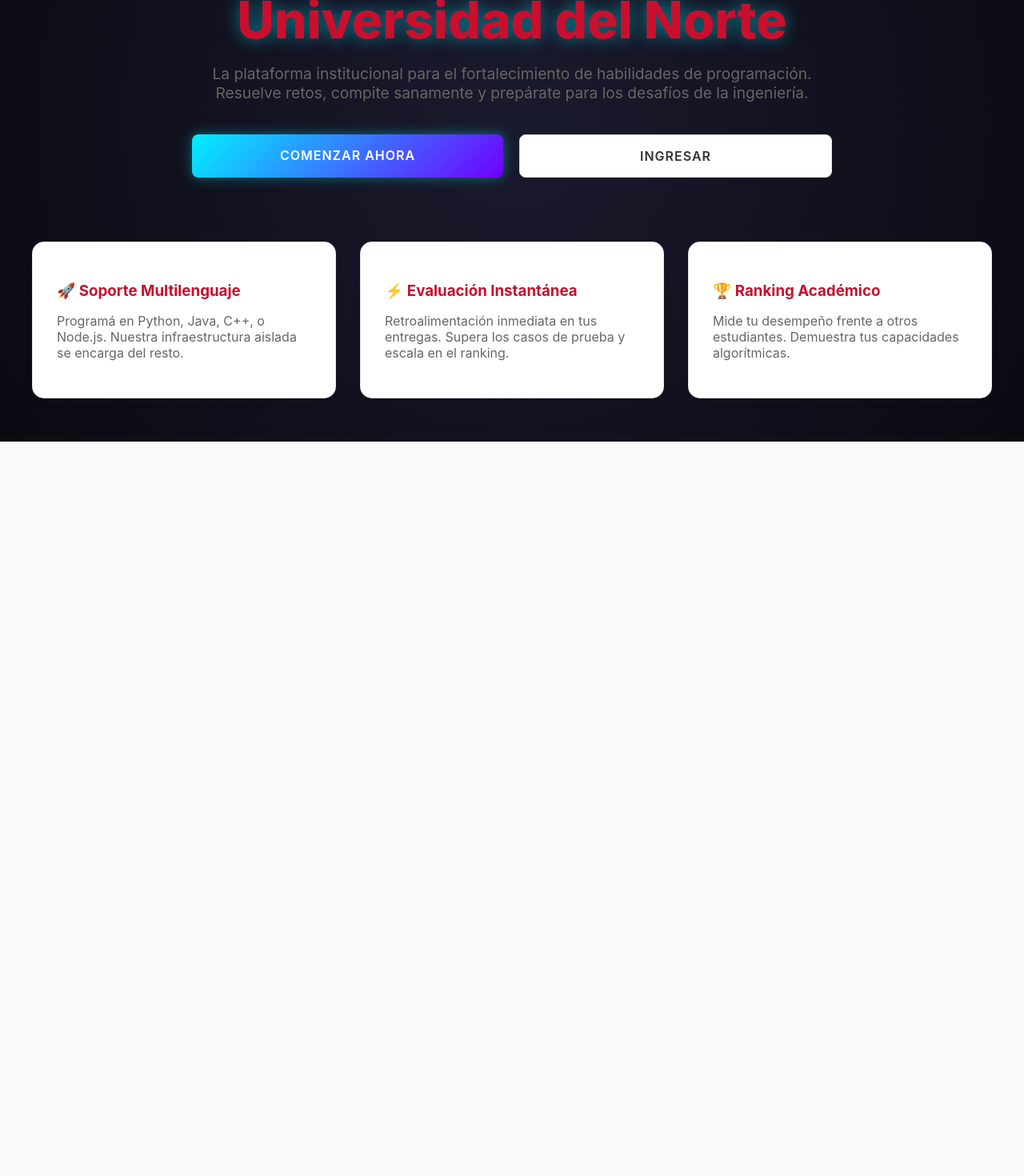
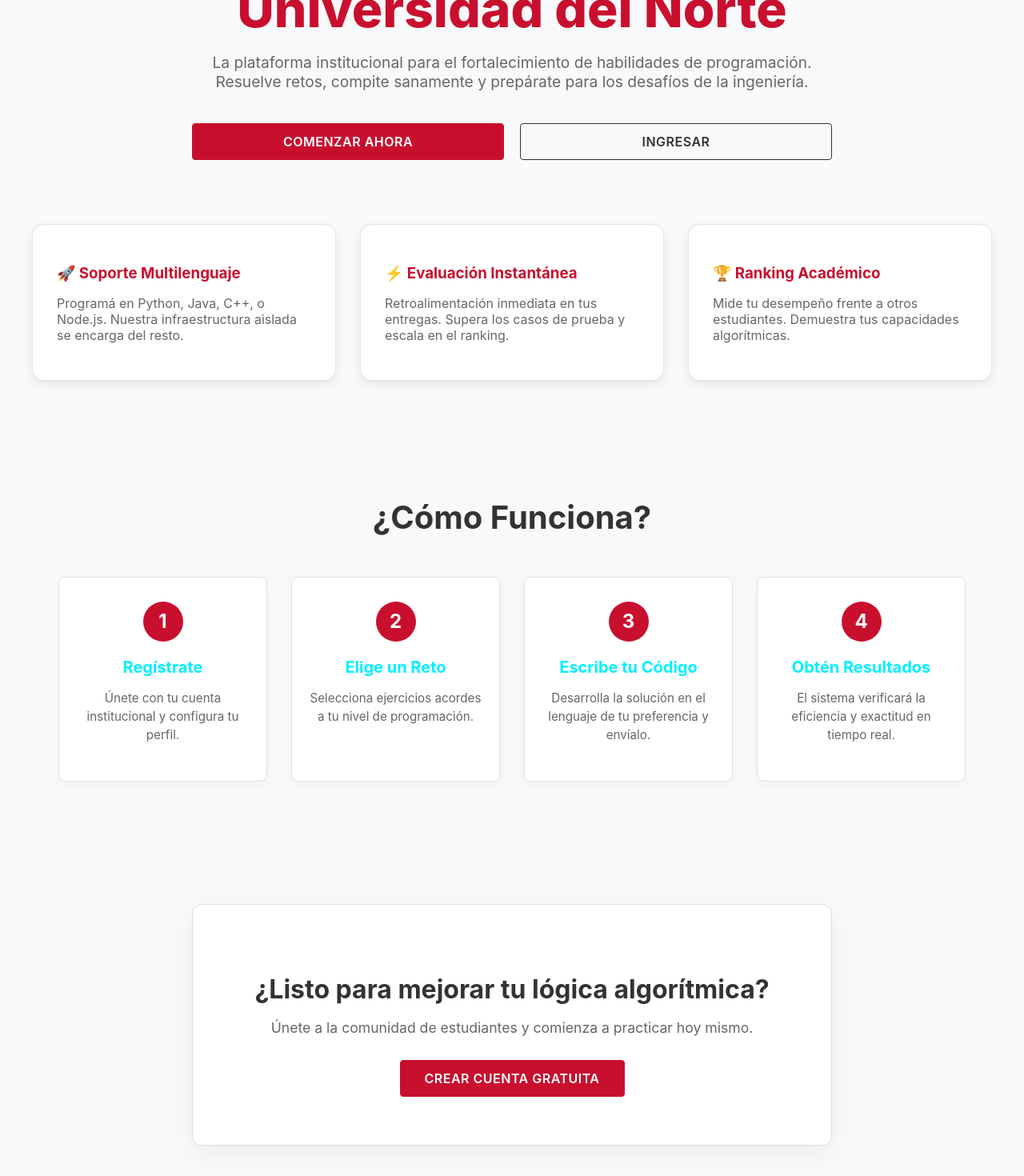
Before and after one commit to openlabun/CODER, a React (Vite) app in the folder apps/web/: page / in a window 1280 px wide. Shown: the part 310-1780 px from the top of the page at 80% size. Before the commit the page ends 862 px from the top, so only its background shows below. Built offline with nearby package versions, Linux system fonts and the light colour scheme; no server answers.

Commit message:
cambios en la parte visual, se tradujo al español la aplicacion y se colocaron colores y formas mas acorde a la universidad y el entorno academico

```diff
--- a/apps/web/src/components/Sidebar.css
+++ b/apps/web/src/components/Sidebar.css
@@ -34,10 +34,7 @@
     opacity: 0.8;
 }
 
-.neon-text {
-    color: var(--primary-color);
-    text-shadow: 0 0 5px var(--primary-color);
-}
+
 
 .sidebar-nav {
     flex: 1;
@@ -66,17 +63,15 @@
 
 .sidebar-nav a:hover,
 .sidebar-nav a.active {
-    background: rgba(0, 240, 255, 0.05);
+    background: rgba(200, 16, 46, 0.05); /* very light primary */
     color: var(--primary-color);
     border-left-color: var(--primary-color);
-    text-shadow: 0 0 8px rgba(0, 240, 255, 0.4);
 }
 
 .sidebar-footer {
     padding: 16px;
     border-top: var(--glass-border);
-    background: linear-gradient(135deg, rgba(0, 240, 255, 0.05), rgba(138, 43, 226, 0.05));
-    backdrop-filter: blur(10px);
+    background: var(--surface-color);
 }
 
 .user-profile {
@@ -101,7 +96,7 @@
     width: 42px;
     height: 42px;
     border-radius: 50%;
-    background: linear-gradient(135deg, var(--primary-color), var(--secondary-color));
+    background-color: var(--primary-color);
     display: flex;
     align-items: center;
     justify-content: center;
@@ -109,7 +104,6 @@
     font-size: 1.2rem;
     color: white;
     flex-shrink: 0;
-    box-shadow: 0 0 15px rgba(0, 240, 255, 0.3);
 }
 
 .user-details {
--- a/apps/web/src/index.css
+++ b/apps/web/src/index.css
@@ -17,6 +17,12 @@
   --glass-bg: rgba(255, 255, 255, 0.95);
   --glass-border: 1px solid rgba(0, 0, 0, 0.1);
   --shadow-glow: 0 4px 12px rgba(0, 0, 0, 0.08);
+  /* Missing semantic variables */
+  --bg-secondary: var(--surface-color);
+  --text-primary: var(--text-color);
+  --text-secondary: var(--text-muted);
+  --accent-primary: var(--primary-color);
+  --error: var(--error-color);
 }
 
 body {
@@ -33,7 +39,7 @@ body {
 }
 
 a {
-  color: var(--accent-primary);
+  color: var(--primary-color);
   text-decoration: none;
 }
 
--- a/apps/web/src/pages/Dashboard.css
+++ b/apps/web/src/pages/Dashboard.css
@@ -39,7 +39,7 @@
 
 .stat-card:hover {
     transform: translateY(-3px);
-    box-shadow: 0 5px 15px rgba(0, 240, 255, 0.1);
+    box-shadow: 0 5px 15px rgba(0, 0, 0, 0.05);
 }
 
 .stat-icon {
@@ -58,7 +58,6 @@
     font-size: 2rem;
     font-weight: 800;
     color: var(--primary-color);
-    text-shadow: 0 0 10px rgba(0, 240, 255, 0.3);
 }
 
 .dashboard-content {
@@ -93,7 +92,7 @@
 .action-card:hover {
     transform: translateY(-5px);
     border-color: var(--primary-color);
-    box-shadow: 0 5px 20px rgba(0, 240, 255, 0.2);
+    box-shadow: 0 5px 20px rgba(200, 16, 46, 0.15); /* subtle primary color shadow */
 }
 
 .action-icon {
@@ -169,19 +168,25 @@
 }
 
 .btn-primary {
-    display: inline-block;
+    display: inline-flex;
     padding: 12px 30px;
     background: var(--primary-color);
-    color: #000;
+    color: white;
+    border: 1px solid var(--primary-color);
     text-decoration: none;
-    border-radius: 8px;
-    font-weight: bold;
-    transition: all 0.3s ease;
+    border-radius: 4px;
+    font-weight: 600;
+    transition: all 0.2s ease;
+    text-transform: uppercase;
+    letter-spacing: 0.5px;
+    align-items: center;
+    justify-content: center;
 }
 
 .btn-primary:hover {
-    transform: scale(1.05);
-    box-shadow: 0 0 20px rgba(0, 240, 255, 0.4);
+    background: #a00d24; /* Darker red */
+    transform: translateY(-2px);
+    box-shadow: 0 4px 12px rgba(0, 0, 0, 0.1);
 }
 
 @media (max-width: 768px) {
--- a/apps/web/src/pages/Home.css
+++ b/apps/web/src/pages/Home.css
@@ -5,7 +5,7 @@
     justify-content: center;
     align-items: center;
     padding: 40px;
-    background: radial-gradient(circle at center, #1a1a2e 0%, #0a0a12 100%);
+    background-color: var(--background-color);
 }
 
 .hero-section {
@@ -19,13 +19,10 @@
     font-weight: 800;
     margin-bottom: 20px;
     line-height: 1.1;
-    color: white;
+    color: var(--text-color);
 }
 
-.neon-text {
-    color: var(--primary-color);
-    text-shadow: 0 0 20px rgba(0, 240, 255, 0.5);
-}
+
 
 .hero-subtitle {
     font-size: 1.2rem;
@@ -33,43 +30,49 @@
     margin-bottom: 40px;
 }
 
-.hero-actions {
+.home-container .hero-actions {
     display: flex;
     gap: 20px;
     justify-content: center;
 }
 
-.btn {
+.home-container .btn {
     padding: 12px 30px;
-    border-radius: 50px;
+    border-radius: 4px;
     text-decoration: none;
-    font-weight: bold;
-    transition: all 0.3s ease;
+    font-weight: 600;
+    transition: all 0.2s ease;
     text-transform: uppercase;
-    letter-spacing: 1px;
+    letter-spacing: 0.5px;
+    display: inline-flex;
+    align-items: center;
+    justify-content: center;
+    text-align: center;
 }
 
-.btn-primary {
+.home-container .btn-primary {
     background: var(--primary-color);
-    color: #000;
-    box-shadow: 0 0 15px rgba(0, 240, 255, 0.4);
+    color: white;
+    border: 1px solid var(--primary-color);
 }
 
-.btn-primary:hover {
+.home-container .btn-primary:hover {
+    background: #a00d24; /* Darker red */
     transform: translateY(-2px);
-    box-shadow: 0 0 25px rgba(0, 240, 255, 0.6);
+    box-shadow: var(--shadow-glow);
 }
 
-.btn-secondary {
+.home-container .btn-secondary {
     background: transparent;
-    border: 1px solid var(--secondary-color);
-    color: var(--secondary-color);
+    border: 1px solid var(--text-color);
+    color: var(--text-color);
 }
 
-.btn-secondary:hover {
-    background: var(--secondary-color);
+.home-container .btn-secondary:hover {
+    background: var(--text-color);
     color: white;
-    box-shadow: 0 0 15px rgba(112, 0, 255, 0.4);
+    transform: translateY(-2px);
+    box-shadow: var(--shadow-glow);
 }
 
 .features-grid {
@@ -101,3 +104,89 @@
 .feature-card p {
     color: var(--text-muted);
 }
+
+/* New Info Section Styles */
+.info-section {
+    width: 100%;
+    max-width: 1200px;
+    margin: 80px 0;
+    text-align: center;
+}
+
+.section-title {
+    font-size: 2.5rem;
+    color: var(--text-color);
+    margin-bottom: 50px;
+    font-weight: 700;
+}
+
+.steps-container {
+    display: grid;
+    grid-template-columns: repeat(auto-fit, minmax(250px, 1fr));
+    gap: 30px;
+}
+
+.step-box {
+    background: var(--surface-color);
+    padding: 30px 20px;
+    border-radius: 8px;
+    border: 1px solid var(--border-color);
+    box-shadow: 0 4px 15px rgba(0,0,0,0.03);
+    position: relative;
+    transition: transform 0.3s ease;
+}
+
+.step-box:hover {
+    transform: translateY(-5px);
+    box-shadow: 0 8px 25px rgba(200, 16, 46, 0.08);
+}
+
+.step-number {
+    background-color: var(--primary-color);
+    color: white;
+    width: 50px;
+    height: 50px;
+    border-radius: 50%;
+    display: flex;
+    justify-content: center;
+    align-items: center;
+    font-size: 1.5rem;
+    font-weight: bold;
+    margin: 0 auto 20px;
+}
+
+.step-box h3 {
+    color: var(--text-color);
+    margin-bottom: 15px;
+}
+
+.step-box p {
+    color: var(--text-muted);
+    font-size: 0.95rem;
+    line-height: 1.5;
+}
+
+/* Call To Action Section */
+.cta-section {
+    width: 100%;
+    max-width: 800px;
+    margin: 40px auto;
+    padding: 60px 40px;
+    background-color: var(--surface-color);
+    border: 1px solid var(--border-color);
+    border-radius: 12px;
+    text-align: center;
+    box-shadow: 0 10px 30px rgba(0,0,0,0.05);
+}
+
+.cta-section h2 {
+    font-size: 2rem;
+    color: var(--text-color);
+    margin-bottom: 15px;
+}
+
+.cta-section p {
+    color: var(--text-muted);
+    font-size: 1.1rem;
+    margin-bottom: 30px;
+}
--- a/apps/web/src/pages/Home.jsx
+++ b/apps/web/src/pages/Home.jsx
@@ -7,15 +7,15 @@ const Home = () => {
             <div className="hero-section">
                 <h1 className="hero-title">
                     Evaluación de Algoritmos <br />
-                    <span className="neon-text" style={{ color: 'var(--primary-color)' }}>Universidad del Norte</span>
+                    <span style={{ color: 'var(--primary-color)' }}>Universidad del Norte</span>
                 </h1>
                 <p className="hero-subtitle">
                     La plataforma institucional para el fortalecimiento de habilidades de programación.
                     Resuelve retos, compite sanamente y prepárate para los desafíos de la ingeniería.
                 </p>
                 <div className="hero-actions">
-                    <Link to="/register" className="btn btn-primary glow-effect">Comenzar Ahora</Link>
-                    <Link to="/login" className="btn btn-secondary" style={{ backgroundColor: 'var(--surface-color)', color: 'var(--text-color)', border: '1px solid var(--border-color)' }}>Ingresar</Link>
+                    <Link to="/register" className="btn btn-primary">Comenzar Ahora</Link>
+                    <Link to="/login" className="btn btn-secondary">Ingresar</Link>
                 </div>
             </div>
 
@@ -33,6 +33,38 @@ const Home = () => {
                     <p>Mide tu desempeño frente a otros estudiantes. Demuestra tus capacidades algorítmicas.</p>
                 </div>
             </div>
+
+            <div className="info-section">
+                <h2 className="section-title">¿Cómo Funciona?</h2>
+                <div className="steps-container">
+                    <div className="step-box">
+                        <div className="step-number">1</div>
+                        <h3>Regístrate</h3>
+                        <p>Únete con tu cuenta institucional y configura tu perfil.</p>
+                    </div>
+                    <div className="step-box">
+                        <div className="step-number">2</div>
+                        <h3>Elige un Reto</h3>
+                        <p>Selecciona ejercicios acordes a tu nivel de programación.</p>
+                    </div>
+                    <div className="step-box">
+                        <div className="step-number">3</div>
+                        <h3>Escribe tu Código</h3>
+                        <p>Desarrolla la solución en el lenguaje de tu preferencia y envíalo.</p>
+                    </div>
+                    <div className="step-box">
+                        <div className="step-number">4</div>
+                        <h3>Obtén Resultados</h3>
+                        <p>El sistema verificará la eficiencia y exactitud en tiempo real.</p>
+                    </div>
+                </div>
+            </div>
+
+            <div className="cta-section">
+                <h2>¿Listo para mejorar tu lógica algorítmica?</h2>
+                <p>Únete a la comunidad de estudiantes y comienza a practicar hoy mismo.</p>
+                <Link to="/register" className="btn btn-primary">Crear Cuenta Gratuita</Link>
+            </div>
         </div>
     );
 };
--- a/apps/web/src/pages/Register.jsx
+++ b/apps/web/src/pages/Register.jsx
@@ -24,14 +24,14 @@ const Register = () => {
     return (
         <div className="auth-container">
             <div className="auth-card">
-                <h2 className="auth-title">Join the Elite</h2>
-                <p className="auth-subtitle">Create your account to start coding</p>
+                <h2 className="auth-title">Regístrate</h2>
+                <p className="auth-subtitle">Crea tu cuenta para comenzar a programar</p>
 
                 {error && <div className="auth-error">{error}</div>}
 
                 <form onSubmit={handleSubmit} className="auth-form">
                     <div className="form-group">
-                        <label>Username</label>
+                        <label>Usuario</label>
                         <input
                             type="text"
                             value={username}
@@ -41,7 +41,7 @@ const Register = () => {
                         />
                     </div>
                     <div className="form-group">
-                        <label>Password</label>
+                        <label>Contraseña</label>
                         <input
                             type="password"
                             value={password}
@@ -51,23 +51,23 @@ const Register = () => {
                         />
                     </div>
                     <div className="form-group">
-                        <label>Role</label>
+                        <label>Rol</label>
                         <select
                             value={role}
                             onChange={(e) => setRole(e.target.value)}
                             className="role-select"
                             required
                         >
-                            <option value="">Select your role</option>
-                            <option value="student">Student</option>
-                            <option value="professor">Professor</option>
+                            <option value="">Selecciona tu rol</option>
+                            <option value="student">Estudiante</option>
+                            <option value="professor">Profesor</option>
                         </select>
                     </div>
-                    <button type="submit" className="btn-auth">Register</button>
+                    <button type="submit" className="btn-auth">Registrarse</button>
                 </form>
 
                 <p className="auth-footer">
-                    Already have an account? <Link to="/login">Login here</Link>
+                    ¿Ya tienes una cuenta? <Link to="/login">Ingresa aquí</Link>
                 </p>
             </div>
         </div>
--- a/apps/web/vite.config.ts
+++ b/apps/web/vite.config.ts
@@ -7,6 +7,9 @@ export default defineConfig(({ mode }) => {
     return {
         plugins: [react()],
         server: {
+            watch: {
+                usePolling: true,
+            },
             proxy: {
                 '/api': {
                     target: env.VITE_API_URL || 'http://localhost:3000',
```
Also changed, not shown: apps/web/src/components/Navbar.jsx (+5 -5 lines), apps/web/src/components/Sidebar.jsx (+16 -16 lines), apps/web/src/pages/Auth.css (+29 -39 lines), apps/web/src/pages/Dashboard.jsx (+20 -20 lines), apps/web/src/pages/Login.jsx (+7 -7 lines).
